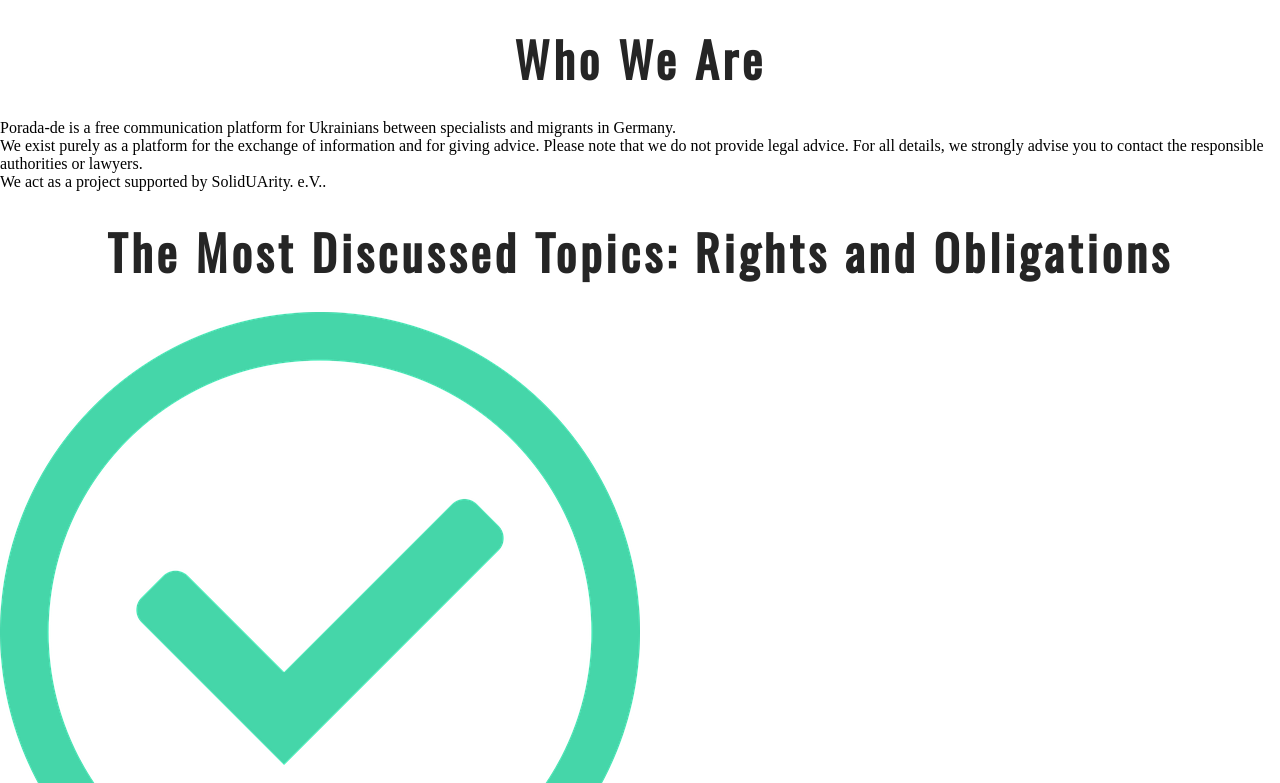
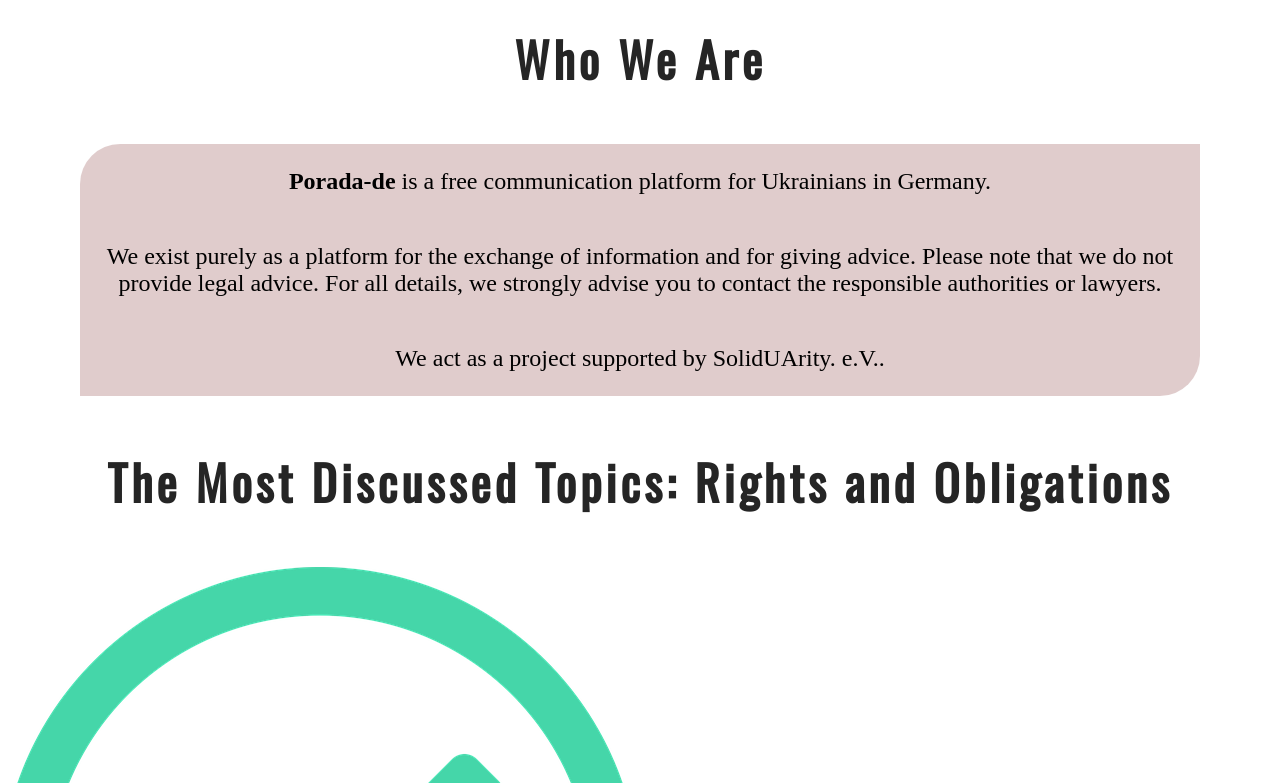
Before and after one commit to zhannamatuzak/porada-de, a plain HTML site: page index.html in a window 1280 px wide. Shown: the part 697-1480 px from the top of the page. Drawn offline with nearby package versions, Linux system fonts and the light colour scheme.

Commit message:
Add style to project description subsection

```diff
--- a/assets/css/style.css
+++ b/assets/css/style.css
@@ -31,15 +31,23 @@
 
 h2 {
     text-align: center;
-    margin: 25px 0;
     font-size: 300%;
+    margin: 50px 0 50px 0;
+}
+
+p {
+    display: block;
+    text-align: center;
+    margin: 0;
+    padding: 1.5rem;
+    font-size: 150%;
 }
 
 
 #logo {
     float: left;
     font-size: 300%;
-    margin-left: 40px;
+    margin-left: 80px;
 }
 
 /* Navigation links */
@@ -47,19 +55,22 @@
 #menu {
     font-size: 130%;
     letter-spacing: 4px;
+    margin-right: 80px;
 }
 
 #menu,
 #logo {
     line-height: 70px;
-    margin-top: 10px;
+
+
+
 }
 
 #menu li {
     float: right;
     list-style-type: none;
     margin-right: 40px;
-    margin-top: 15px;
+
 
 }
 
@@ -115,3 +126,13 @@
         transform: scale(1.1);
     }
 }
+
+.description-box {
+    background-color: rgb(211, 183, 183, 0.7);
+    box-sizing: border-box;
+    height: auto;
+    width: auto;
+    margin-left: 80px;
+    margin-right: 80px;
+    border-radius: 40px 0 40px 0;
+}
--- a/index.html
+++ b/index.html
@@ -52,18 +52,15 @@
         <section id="project-ethos">
             <!-- Project description subsection-->
             <h2>Who We Are</h2>
-            <p><span>Porada-de</span>&nbsp;is a free communication platform for Ukrainians between specialists and
-                migrants in
-                Germany.
-            </p>
-            <p>
-                We exist purely as a platform for the exchange of information and for giving advice. Please note that we
-                do not provide legal advice. For all details, we strongly advise you to contact the responsible
-                authorities or lawyers.
-            </p>
-            <p>
-                We act as a project supported by SolidUArity. e.V..
-            </p>
+            <div class="description-box">
+                <p><strong>Porada-de</strong> is a free communication platform for Ukrainians in Germany.
+                </p>
+                <p>We exist purely as a platform for the exchange of information and for giving advice. Please note that
+                    we
+                    do not provide legal advice. For all details, we strongly advise you to contact the responsible
+                    authorities or lawyers.</p>
+                <p>We act as a project supported by SolidUArity. e.V..</p>
+            </div>
             <h2>The Most Discussed Topics: Rights and Obligations</h2>
             <!-- Topics list flex subsection -->
             <div class="topics-list-flex">
```
